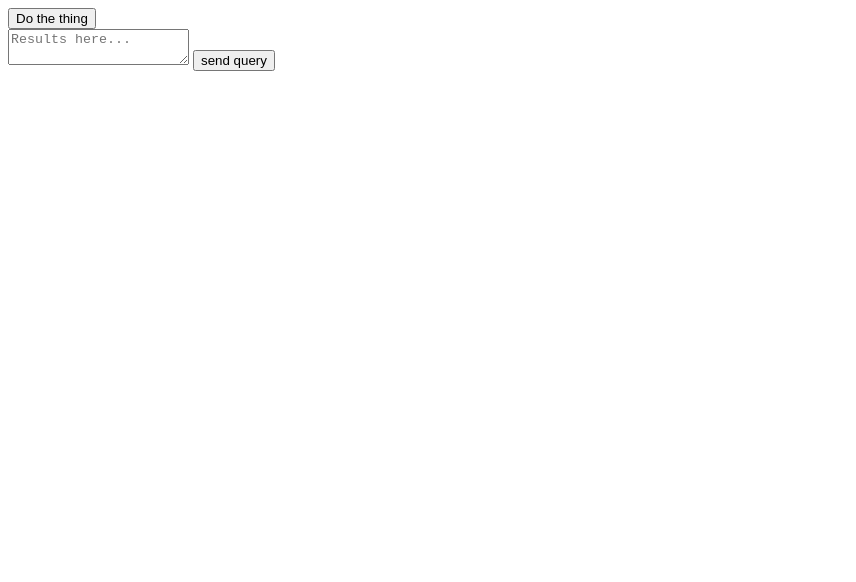
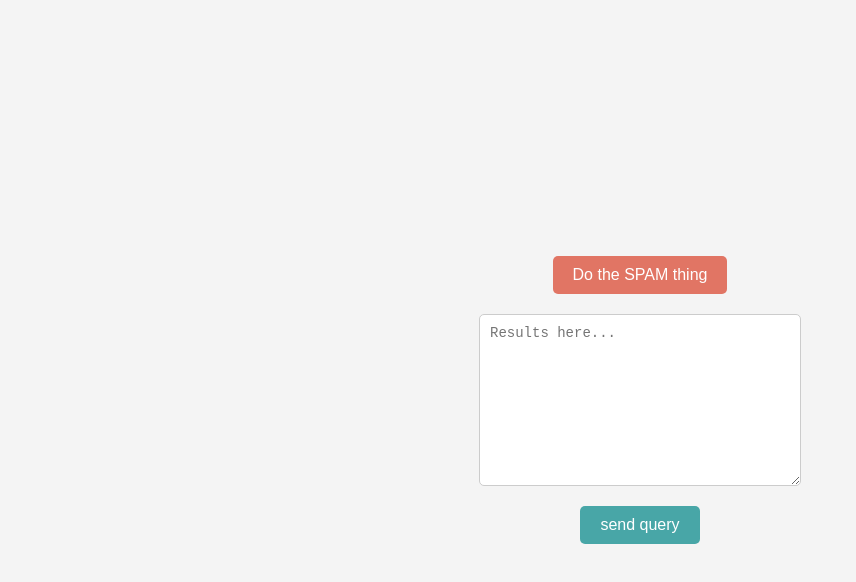
Before and after one commit to Abdo-Abuharrus211/Comp-4537-Lab5, a plain HTML site: page server1/index.html in a window 1280 px wide. Shown: the whole page, without its empty margins (0-856 px from the left). Drawn offline with Linux system fonts and the light colour scheme.

Commit message:
Add styles

```diff
--- a/server1/index.html
+++ b/server1/index.html
@@ -4,10 +4,11 @@
     <meta charset="UTF-8">
     <meta name="viewport" content="width=device-width, initial-scale=1.0">
     <title>DBinger</title>
+    <link rel="stylesheet" href="./styles/styles.css">
 </head>
 <body>
 
-    <button id="spam-btn">Do the thing</button>
+    <button id="spam-btn">Do the SPAM thing</button>
     <div>
         <textarea name="responses" id="txtarea" placeholder="Results here..."></textarea>
         <button id="submit-btn">send query</button>
--- /dev/null
+++ b/server1/styles/styles.css
@@ -0,0 +1,48 @@
+body {
+    font-family: Arial, sans-serif;
+    background-color: #f4f4f4;
+    margin: 0;
+    padding: 0;
+    display: flex;
+    flex-direction: column;
+    align-items: center;
+    justify-content: center;
+    height: 100vh;
+}
+
+button {
+    background-color: #48A6A7;
+    color: white;
+    border: none;
+    padding: 10px 20px;
+    margin: 10px;
+    cursor: pointer;
+    border-radius: 5px;
+    font-size: 16px;
+}
+button:hover {
+    background-color: #2973B2;
+}
+
+#spam-btn{
+    background-color: #E17564;
+}
+#spam-btn:hover{
+    background-color: #B23A2E;
+}
+
+#txtarea {
+    width: 300px;
+    height: 150px;
+    margin: 10px;
+    padding: 10px;
+    border: 1px solid #ccc;
+    border-radius: 5px;
+    font-size: 14px;
+}
+
+div {
+    display: flex;
+    flex-direction: column;
+    align-items: center;
+}
```
